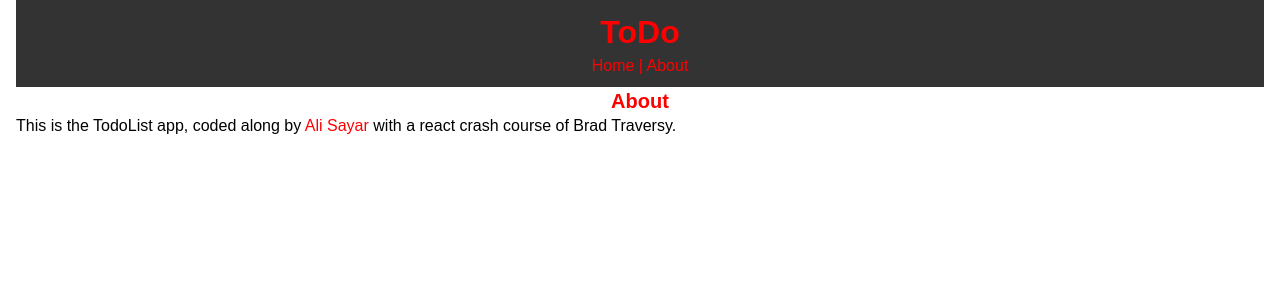
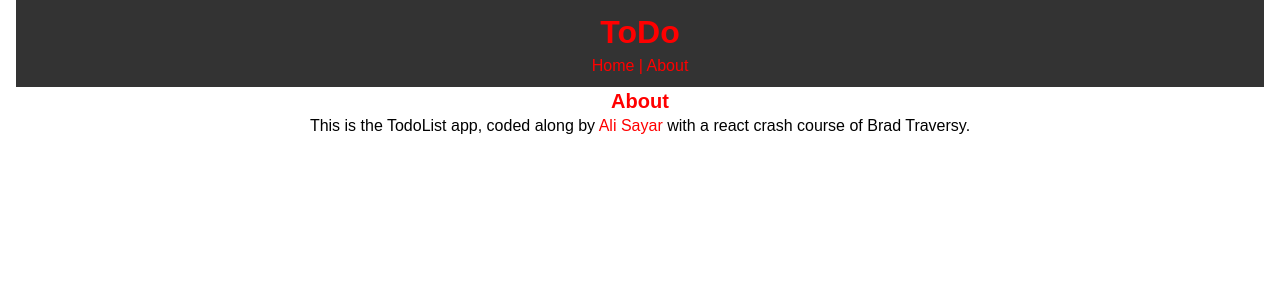
Before and after one commit to asyr01/react, a React (Create React App) app: page /about in a window 1280 px wide. Shown: the top 300 px of the page. Built offline with nearby package versions, Linux system fonts and the light colour scheme; no server answers; the HTML template or start-up script is replaced by a standard one.

Commit message:
Now todos dynamically loaded. PropTypes added and they check the type. Ready to deploy.

```diff
--- a/src/App.js
+++ b/src/App.js
@@ -33,17 +33,17 @@ markComplete = (id) => {
 
 // Delete Todo
 delTodo = (id) => {
-  this.setState({ todos: [...this.state.todos.filter(todo => todo.id !== id)]});
+  axios.delete(`https://jsonplaceholder.typicode.com/todos/${id}`)
+  .then( res => this.setState({ todos: [...this.state.todos.filter(todo => todo.id !== id)]}))
 }
 
 // Add Todo
 addTodo = (title) => {
-  const newTodo = {
-    id: uuidv4(),
+  axios.post('https://jsonplaceholder.typicode.com/todos', {
     title: title,
     completed: false
-  }
-  this.setState({ todos : [...this.state.todos, newTodo] })
+  })
+  .then(res =>   this.setState({ todos : [...this.state.todos, res.data] }))
 }
 
 render() {
--- a/src/components/AddTodo.js
+++ b/src/components/AddTodo.js
@@ -1,4 +1,5 @@
 import React, { Component } from 'react';
+import PropTypes from 'prop-types';
 
 export class AddTodo extends Component {
     state = {
@@ -29,4 +30,9 @@ export class AddTodo extends Component {
     }
 }
 
+// PropTypes
+AddTodo.propTypes = {
+    addTodo: PropTypes.func.isRequired
+}
+
 export default AddTodo;
--- a/src/components/Todoitem.js
+++ b/src/components/Todoitem.js
@@ -28,7 +28,9 @@ export class TodoItem extends Component {
 
 // PropTypes - it checks types passed.
 TodoItem.propTypes = {
-    todo: PropTypes.object.isRequired
+    todo: PropTypes.object.isRequired,
+    markComplete: PropTypes.func.isRequired,
+    delTodo: PropTypes.func.isRequired
 }
 
 const btnStyle = {
@@ -41,4 +43,5 @@ const btnStyle = {
     float: 'right'
 }
 
+
 export default TodoItem;
--- a/src/components/Todos.js
+++ b/src/components/Todos.js
@@ -13,7 +13,9 @@ class Todos extends Component {
 
 // PropTypes
 Todos.propTypes = {
-    todos: PropTypes.array.isRequired
+    todos: PropTypes.array.isRequired,
+    markComplete: PropTypes.func.isRequired,
+    delTodo: PropTypes.func.isRequired
 }
 
 export default Todos;
--- a/src/components/pages/About.js
+++ b/src/components/pages/About.js
@@ -4,7 +4,7 @@ function About() {
     return (
         <React.Fragment>
             <h1 style={headerStyle}>About</h1>
-            <p>This is the TodoList app, coded along by <span style={spanStyle}>Ali Sayar</span> with a react crash course of Brad Traversy.  </p>
+            <p style={pStyle}>This is the TodoList app, coded along by <span style={spanStyle}>Ali Sayar</span> with a react crash course of Brad Traversy.  </p>
         </React.Fragment>
     )
 }
@@ -20,4 +20,9 @@ const spanStyle = {
     textDecoration: 'italic'
 }
 
+const pStyle = {
+    textAlign: 'center'
+}
+
+
 export default About;
```
Also changed, not shown: 1 other file (tests, documents, lock files or other folders).
